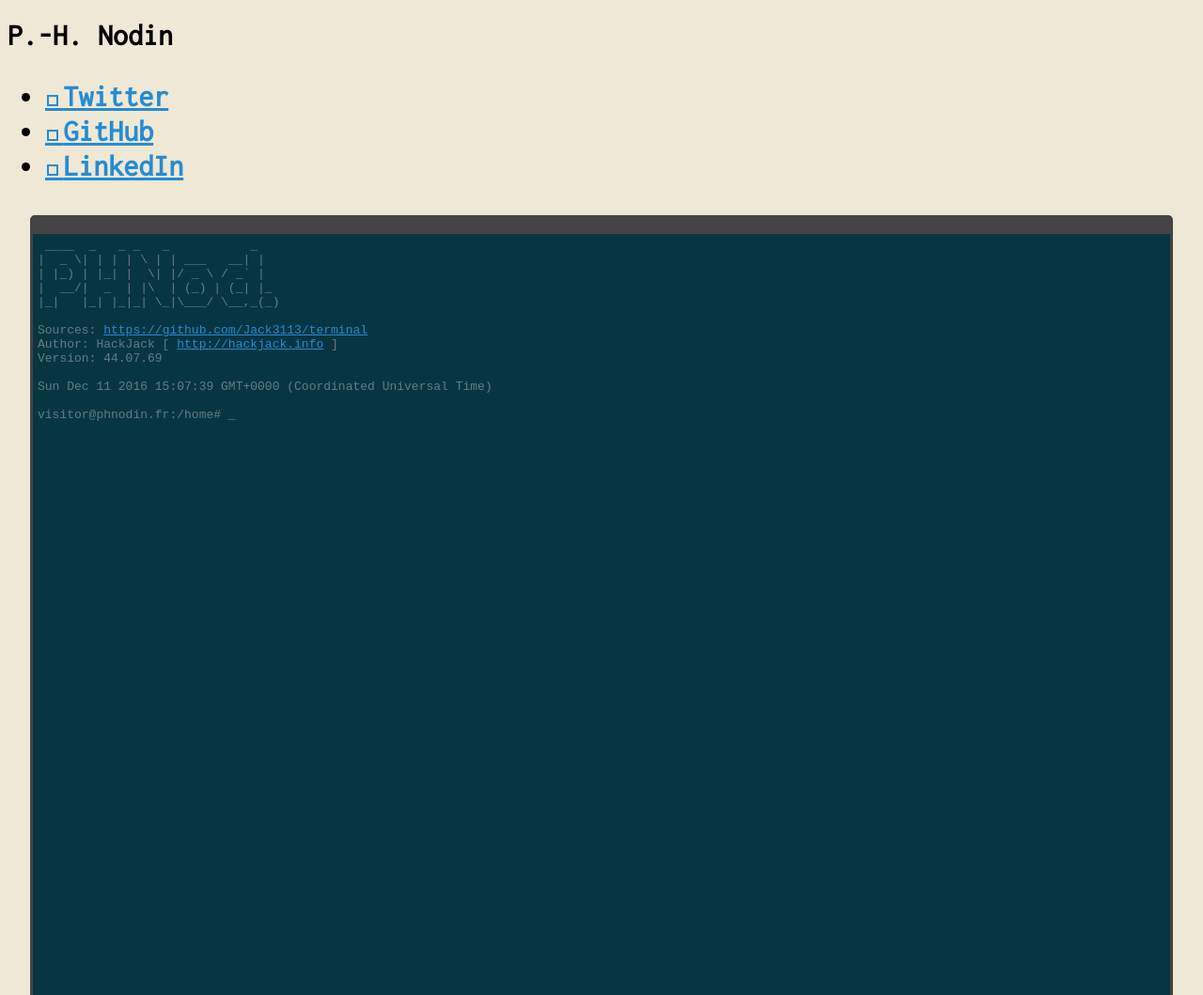
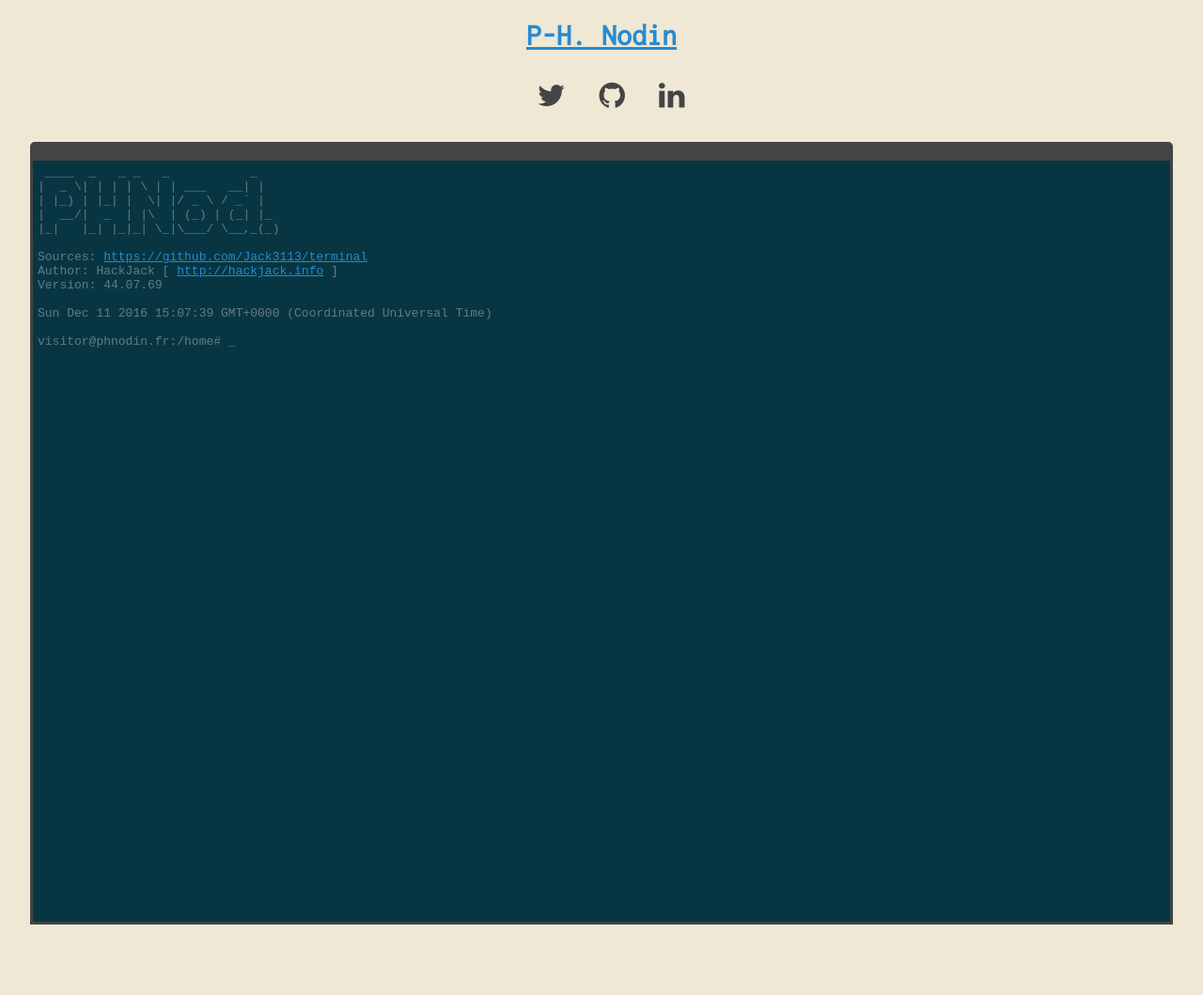
Before and after one commit to peache41/terminal, a plain HTML site: page index.html in a window 1280 px wide. Shown: the top 1059 px of the page at 94% size. After the commit the page ends 992 px from the top, so only its background shows below. Drawn offline with Linux system fonts and the light colour scheme.

Commit message:
Central title

```diff
--- a/assests/css/style.css
+++ b/assests/css/style.css
@@ -3,6 +3,20 @@
 body {
         background: #eee8d5;
         font-family: 'Inconsolata', monospace;
+}
+
+#title {
+	text-align: center;
+}
+
+.icons li {
+	display: inline;
+	list-style-type: none;
+	padding-right: 20px;
+}
+.icons a, .icons a:visited, .icons a:hover {
+	color: #444444;
+	text-decoration: none;
 }
 
 .terminal-container {
--- a/index.html
+++ b/index.html
@@ -7,17 +7,19 @@
     <script type="application/javascript" src="main.js"></script>
     <link href="https://fonts.googleapis.com/css?family=Inconsolata" rel="stylesheet"/>
 </head>
+
 <body>
 	<div class="title-container">
 	    <div id="title">
-	<h1>P.-H. Nodin</>
+		<h1><a href="#">P-H. Nodin</a></>
 		<ul class="icons">
-		 <li><a href="https://twitter.com/PeAcHe41" class="fa-twitter"><span class="label">Twitter</span></a></li>
-		 <li><a href="https://github.com/peache41" class="fa-github"><span class="label">GitHub</span></a></li>
-		 <li><a href="https://fr.linkedin.com/in/phnodin" class="fa-linkedin"><span class="label">LinkedIn</span></a></li>
+			 <li><a href="https://twitter.com/PeAcHe41" class="fa fa-twitter"></a></li>
+			 <li><a href="https://github.com/peache41" class="fa fa-github"></a></li>
+			 <li><a href="https://fr.linkedin.com/in/phnodin" class="fa fa-linkedin"></a></li>
 		</ul>
 	    </div>
 	</div>
+
 	<div class="terminal-container">
 	    <div id="terminal">
 		<pre id="history"></pre>
```
Lines whose indentation alone changed are shown as unchanged.
